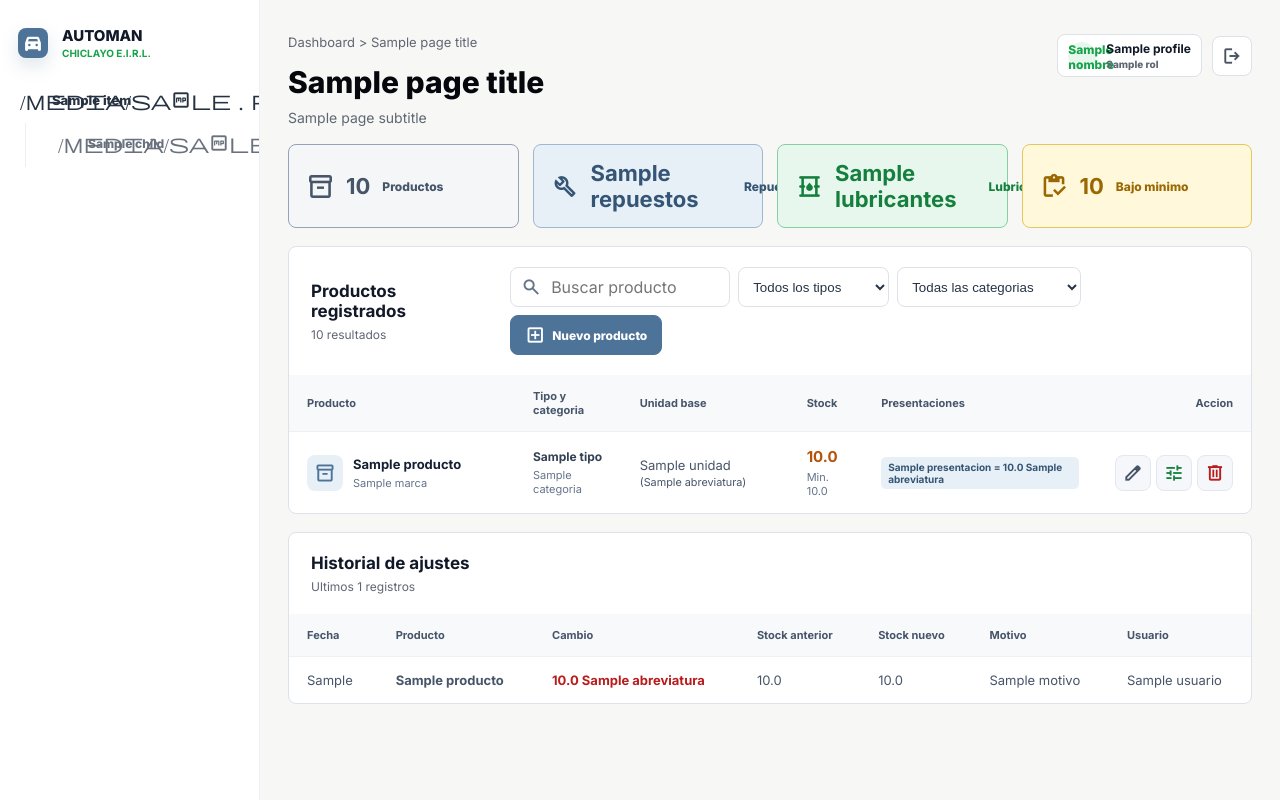
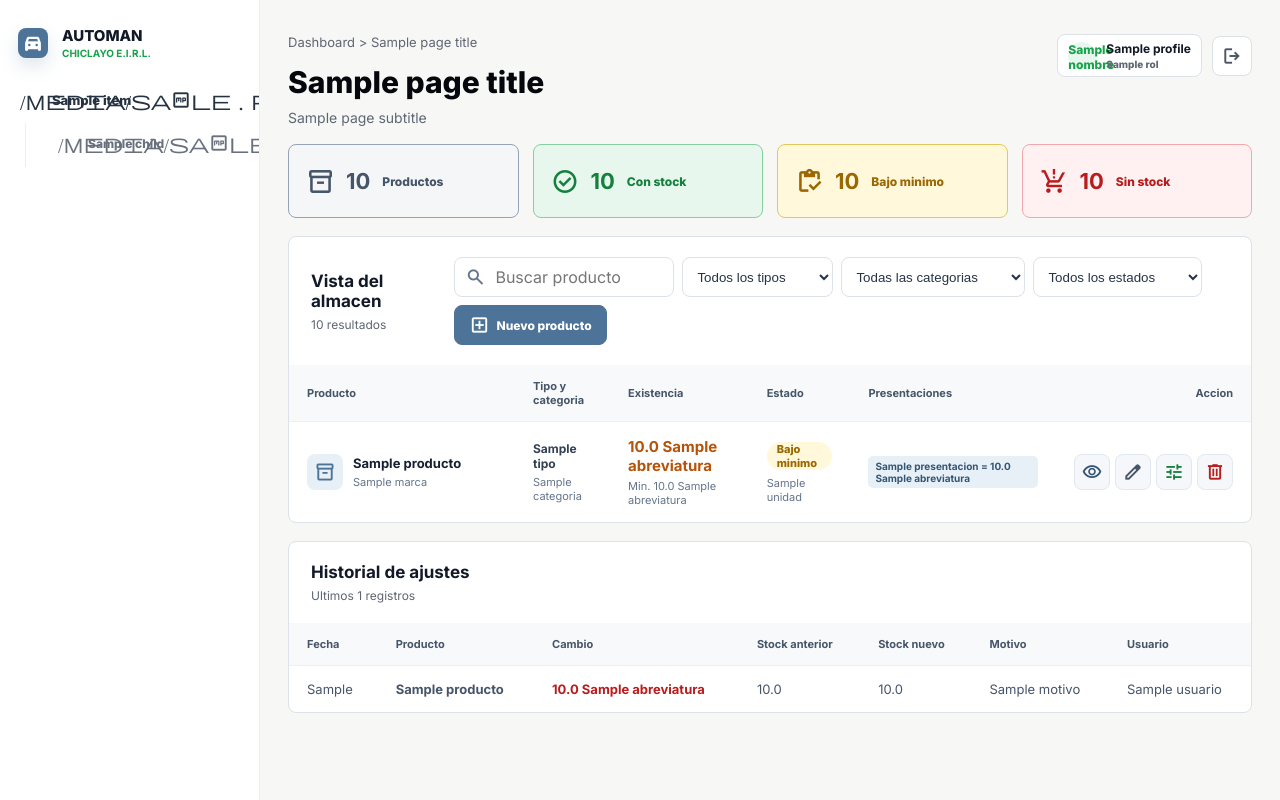
Before and after one commit to williares162003-lab/AUTOSTOCK-AUTOMOTRIZ, a Flask app: template templates/inventario/productos.html in a window 1280 px wide. Run offline with Flask 3, Linux system fonts and the light colour scheme; the template is opened without the code that fills it: most values are stand-ins (such as "Sample title", 1, 10 or a date in 2020).

Commit message:
Mejora vista principal de almacen

```diff
--- a/app.py
+++ b/app.py
@@ -125,7 +125,7 @@ def productos():
     contexto.update(
         {
             "page_title": "Productos",
-            "page_subtitle": "Registra los articulos y cantidades encontradas en el almacen.",
+            "page_subtitle": "Consulta que articulos hay, cuanto stock queda y que necesita reposicion.",
             "productos": productos_registrados,
             "resumen": resumen_productos(productos_registrados),
             "tipos": listar_tipos(),
--- a/static/css/inventario/productos.css
+++ b/static/css/inventario/productos.css
@@ -35,6 +35,7 @@
 .inventory-stat.primary { color: var(--primario-oscuro); background: var(--primario-suave); border-color: #9fb7cf; }
 .inventory-stat.green { color: #15803d; background: #e8f7ee; border-color: #86cfa1; }
 .inventory-stat.warning { color: #9a6700; background: #fff8db; border-color: #e6c75d; }
+.inventory-stat.danger { color: #b91c1c; background: #fff1f2; border-color: #f4a6ad; }
 
 .inventory-table {
   overflow: hidden;
@@ -180,6 +181,39 @@
 .type-label { color: #334155; font-size: 12px; }
 .stock-value { color: #15803d; font-size: 15px; }
 .stock-value.low { color: #b45309; }
+.stock-value.empty { color: #b91c1c; }
+
+.stock-badge {
+  display: inline-flex;
+  align-items: center;
+  min-height: 28px;
+  padding: 0 10px;
+  border-radius: 999px;
+  font-size: 11px;
+  font-weight: 800;
+}
+
+.stock-badge.disponible {
+  color: #15803d;
+  background: #e8f7ee;
+}
+
+.stock-badge.bajo {
+  color: #9a6700;
+  background: #fff8db;
+}
+
+.stock-badge.sin_stock {
+  color: #b91c1c;
+  background: #fff1f2;
+}
+
+.unit-label {
+  display: block;
+  margin-top: 6px;
+  color: #64748b;
+  font-size: 11px;
+}
 
 .presentation-tags {
   display: flex;
@@ -197,7 +231,7 @@
   font-weight: 700;
 }
 
-.action-heading { width: 132px; text-align: right !important; }
+.action-heading { width: 170px; text-align: right !important; }
 
 .product-actions,
 .category-actions {
@@ -232,6 +266,7 @@
 
 .icon-action:hover { color: var(--primario-oscuro); background: var(--primario-suave); border-color: #b9cce0; }
 .icon-action.danger { color: #b91c1c; }
+.icon-action.detail-action { color: var(--primario-oscuro); }
 .icon-action.stock-action { color: #15803d; }
 .empty-row { height: 110px; text-align: center; color: var(--texto-suave) !important; }
 
--- a/static/js/inventario/productos.js
+++ b/static/js/inventario/productos.js
@@ -78,6 +78,38 @@ document.querySelectorAll("[data-close-dialog]").forEach((button) => {
   button.addEventListener("click", () => button.closest("dialog").close());
 });
 
+const detailDialog = document.querySelector("[data-detail-dialog]");
+const detailPresentations = document.querySelector("[data-detail-presentations]");
+document.querySelectorAll("[data-view-product]").forEach((button) => {
+  button.addEventListener("click", () => {
+    detailDialog.querySelector("[data-detail-name]").textContent = button.dataset.nombre;
+    detailDialog.querySelector("[data-detail-meta]").textContent = `${button.dataset.tipo} / ${button.dataset.categoria}`;
+    detailDialog.querySelector("[data-detail-stock]").textContent = `${button.dataset.stock} ${button.dataset.abreviatura}`;
+    detailDialog.querySelector("[data-detail-minimum]").textContent = `${button.dataset.minimo} ${button.dataset.abreviatura}`;
+    detailDialog.querySelector("[data-detail-status]").textContent = button.dataset.estado;
+    detailDialog.querySelector("[data-detail-type]").textContent = button.dataset.tipo;
+    detailDialog.querySelector("[data-detail-category]").textContent = button.dataset.categoria;
+    detailDialog.querySelector("[data-detail-unit]").textContent = `${button.dataset.unidad} (${button.dataset.abreviatura})`;
+    detailDialog.querySelector("[data-detail-brand]").textContent = button.dataset.marca;
+    detailDialog.querySelector("[data-detail-description]").textContent = button.dataset.descripcion;
+    detailDialog.querySelector("[data-detail-notes]").textContent = button.dataset.observaciones;
+
+    detailPresentations.innerHTML = "";
+    const presentations = JSON.parse(button.dataset.presentaciones || "[]");
+    if (!presentations.length) {
+      const empty = document.createElement("small");
+      empty.textContent = "Unidad base";
+      detailPresentations.appendChild(empty);
+    }
+    presentations.forEach((presentation) => {
+      const tag = document.createElement("span");
+      tag.textContent = `${presentation.nombre} = ${presentation.factor} ${button.dataset.abreviatura}`;
+      detailPresentations.appendChild(tag);
+    });
+    detailDialog.showModal();
+  });
+});
+
 const stockDialog = document.querySelector("[data-stock-dialog]");
 const stockForm = document.querySelector("[data-stock-form]");
 document.querySelectorAll("[data-adjust-stock]").forEach((button) => {
@@ -103,6 +135,7 @@ const productRows = Array.from(document.querySelectorAll("[data-product-row]"));
 const productSearch = document.querySelector("[data-product-search]");
 const typeFilter = document.querySelector("[data-type-filter]");
 const categoryFilter = document.querySelector("[data-category-filter]");
+const statusFilter = document.querySelector("[data-status-filter]");
 const productCount = document.querySelector("[data-product-count]");
 const filterEmpty = document.querySelector("[data-filter-empty]");
 
@@ -112,7 +145,8 @@ function filterProducts() {
   productRows.forEach((row) => {
     const matches = row.dataset.search.includes(search)
       && (!typeFilter.value || row.dataset.type === typeFilter.value)
-      && (!categoryFilter.value || row.dataset.category === categoryFilter.value);
+      && (!categoryFilter.value || row.dataset.category === categoryFilter.value)
+      && (!statusFilter.value || row.dataset.status === statusFilter.value);
     row.hidden = !matches;
     if (matches) visible += 1;
   });
@@ -120,4 +154,4 @@ function filterProducts() {
   filterEmpty.hidden = visible !== 0;
 }
 
-[productSearch, typeFilter, categoryFilter].forEach((control) => control.addEventListener("input", filterProducts));
+[productSearch, typeFilter, categoryFilter, statusFilter].forEach((control) => control.addEventListener("input", filterProducts));
--- a/templates/inventario/productos.html
+++ b/templates/inventario/productos.html
@@ -7,32 +7,37 @@
 {% block content %}
 <div class="inventory-stats">
   <article class="inventory-stat neutral"><span class="material-symbols-outlined">inventory_2</span><strong>{{ resumen.total }}</strong><p>Productos</p></article>
-  <article class="inventory-stat primary"><span class="material-symbols-outlined">build</span><strong>{{ resumen.repuestos }}</strong><p>Repuestos</p></article>
-  <article class="inventory-stat green"><span class="material-symbols-outlined">oil_barrel</span><strong>{{ resumen.lubricantes }}</strong><p>Lubricantes</p></article>
+  <article class="inventory-stat green"><span class="material-symbols-outlined">check_circle</span><strong>{{ resumen.con_stock }}</strong><p>Con stock</p></article>
   <article class="inventory-stat warning"><span class="material-symbols-outlined">inventory</span><strong>{{ resumen.bajo_stock }}</strong><p>Bajo minimo</p></article>
+  <article class="inventory-stat danger"><span class="material-symbols-outlined">production_quantity_limits</span><strong>{{ resumen.sin_stock }}</strong><p>Sin stock</p></article>
 </div>
 
 <section class="inventory-table">
   <div class="inventory-toolbar">
-    <div><h2>Productos registrados</h2><p><span data-product-count>{{ resumen.total }}</span> resultados</p></div>
+    <div><h2>Vista del almacen</h2><p><span data-product-count>{{ resumen.total }}</span> resultados</p></div>
     <div class="inventory-filters">
       <label class="inventory-search"><span class="material-symbols-outlined">search</span><input type="search" placeholder="Buscar producto" data-product-search></label>
       <select data-type-filter aria-label="Filtrar por tipo"><option value="">Todos los tipos</option>{% for tipo in tipos %}<option value="{{ tipo.id }}">{{ tipo.nombre }}</option>{% endfor %}</select>
       <select data-category-filter aria-label="Filtrar por categoria"><option value="">Todas las categorias</option>{% for categoria in categorias %}<option value="{{ categoria.id }}">{{ categoria.nombre }}</option>{% endfor %}</select>
+      <select data-status-filter aria-label="Filtrar por estado"><option value="">Todos los estados</option><option value="disponible">Disponible</option><option value="bajo">Bajo minimo</option><option value="sin_stock">Sin stock</option></select>
       <button class="primary-button" type="button" data-open-product><span class="material-symbols-outlined">add_box</span>Nuevo producto</button>
     </div>
   </div>
 
   <div class="table-scroll">
     <table>
-      <thead><tr><th>Producto</th><th>Tipo y categoria</th><th>Unidad base</th><th>Stock</th><th>Presentaciones</th><th class="action-heading">Accion</th></tr></thead>
+      <thead><tr><th>Producto</th><th>Tipo y categoria</th><th>Existencia</th><th>Estado</th><th>Presentaciones</th><th class="action-heading">Accion</th></tr></thead>
       <tbody>
         {% for producto in productos %}
-        <tr data-product-row data-search="{{ (producto.nombre ~ ' ' ~ (producto.marca or '') ~ ' ' ~ producto.categoria)|lower|e }}" data-type="{{ producto.tipo_id }}" data-category="{{ producto.categoria_id }}">
+        {% set sin_stock = producto.stock_actual <= 0 %}
+        {% set bajo_stock = producto.stock_actual > 0 and producto.stock_minimo > 0 and producto.stock_actual <= producto.stock_minimo %}
+        {% set estado_stock = 'sin_stock' if sin_stock else ('bajo' if bajo_stock else 'disponible') %}
+        {% set estado_texto = 'Sin stock' if sin_stock else ('Bajo minimo' if bajo_stock else 'Disponible') %}
+        <tr data-product-row data-search="{{ (producto.nombre ~ ' ' ~ (producto.marca or '') ~ ' ' ~ producto.tipo ~ ' ' ~ producto.categoria ~ ' ' ~ producto.unidad ~ ' ' ~ producto.abreviatura)|lower|e }}" data-type="{{ producto.tipo_id }}" data-category="{{ producto.categoria_id }}" data-status="{{ estado_stock }}">
           <td><div class="product-name"><span class="material-symbols-outlined">inventory_2</span><div><strong>{{ producto.nombre }}</strong><small>{{ producto.marca or "Sin marca" }}</small></div></div></td>
           <td><strong class="type-label">{{ producto.tipo }}</strong><small class="category-label">{{ producto.categoria }}</small></td>
-          <td>{{ producto.unidad }} <small>({{ producto.abreviatura }})</small></td>
-          <td><strong class="stock-value {% if producto.stock_minimo > 0 and producto.stock_actual <= producto.stock_minimo %}low{% endif %}">{{ producto.stock_actual|float|round(3) }}</strong><small>Min. {{ producto.stock_minimo|float|round(3) }}</small></td>
+          <td><strong class="stock-value {{ 'empty' if sin_stock else ('low' if bajo_stock else '') }}">{{ producto.stock_actual|float|round(3) }} {{ producto.abreviatura }}</strong><small>Min. {{ producto.stock_minimo|float|round(3) }} {{ producto.abreviatura }}</small></td>
+          <td><span class="stock-badge {{ estado_stock }}">{{ estado_texto }}</span><small class="unit-label">{{ producto.unidad }}</small></td>
           <td>
             <div class="presentation-tags">
               {% for presentacion in producto.presentaciones %}<span>{{ presentacion.nombre }} = {{ presentacion.factor|float|round(3) }} {{ producto.abreviatura }}</span>{% else %}<small>Unidad base</small>{% endfor %}
@@ -40,6 +45,24 @@
           </td>
           <td>
             <div class="product-actions">
+              <button
+                class="icon-action detail-action"
+                type="button"
+                title="Ver detalle"
+                data-view-product
+                data-nombre="{{ producto.nombre|e }}"
+                data-marca="{{ (producto.marca or 'Sin marca')|e }}"
+                data-tipo="{{ producto.tipo|e }}"
+                data-categoria="{{ producto.categoria|e }}"
+                data-unidad="{{ producto.unidad|e }}"
+                data-abreviatura="{{ producto.abreviatura|e }}"
+                data-stock="{{ producto.stock_actual }}"
+                data-minimo="{{ producto.stock_minimo }}"
+                data-estado="{{ estado_texto }}"
+                data-descripcion="{{ (producto.descripcion or 'Sin descripcion')|e }}"
+                data-observaciones="{{ (producto.observaciones or 'Sin observaciones')|e }}"
+                data-presentaciones="{{ producto.presentaciones|tojson|forceescape }}"
+              ><span class="material-symbols-outlined">visibility</span></button>
               <button
                 class="icon-action"
                 type="button"
@@ -107,6 +130,31 @@
   </div>
 </section>
 
+<dialog class="inventory-dialog detail-dialog" data-detail-dialog>
+  <div class="dialog-header">
+    <div><h2 data-detail-name>Detalle del producto</h2><p data-detail-meta></p></div>
+    <button type="button" class="dialog-close" title="Cerrar" data-close-dialog><span class="material-symbols-outlined">close</span></button>
+  </div>
+  <div class="detail-stock-summary">
+    <div><span>Stock actual</span><strong data-detail-stock></strong></div>
+    <div><span>Stock minimo</span><strong data-detail-minimum></strong></div>
+    <div><span>Estado</span><strong data-detail-status></strong></div>
+  </div>
+  <dl class="detail-grid">
+    <div><dt>Tipo</dt><dd data-detail-type></dd></div>
+    <div><dt>Categoria</dt><dd data-detail-category></dd></div>
+    <div><dt>Unidad base</dt><dd data-detail-unit></dd></div>
+    <div><dt>Marca</dt><dd data-detail-brand></dd></div>
+    <div class="span-two"><dt>Descripcion</dt><dd data-detail-description></dd></div>
+    <div class="span-two"><dt>Observaciones</dt><dd data-detail-notes></dd></div>
+  </dl>
+  <div class="detail-presentations">
+    <h3>Presentaciones</h3>
+    <div class="presentation-tags" data-detail-presentations></div>
+  </div>
+  <div class="dialog-actions"><button class="secondary-button" type="button" data-close-dialog>Cerrar</button></div>
+</dialog>
+
 <dialog class="inventory-dialog" data-product-dialog>
   <form method="post" data-product-form>
     <input type="hidden" name="csrf_token" value="{{ csrf_token }}">
```
Also changed, not shown: other parts of static/css/inventario/productos.css (+83 -2 lines), inventario_productosAD.py (+6 -1 lines), tests/test_inventario.py (+26 -1 lines).
